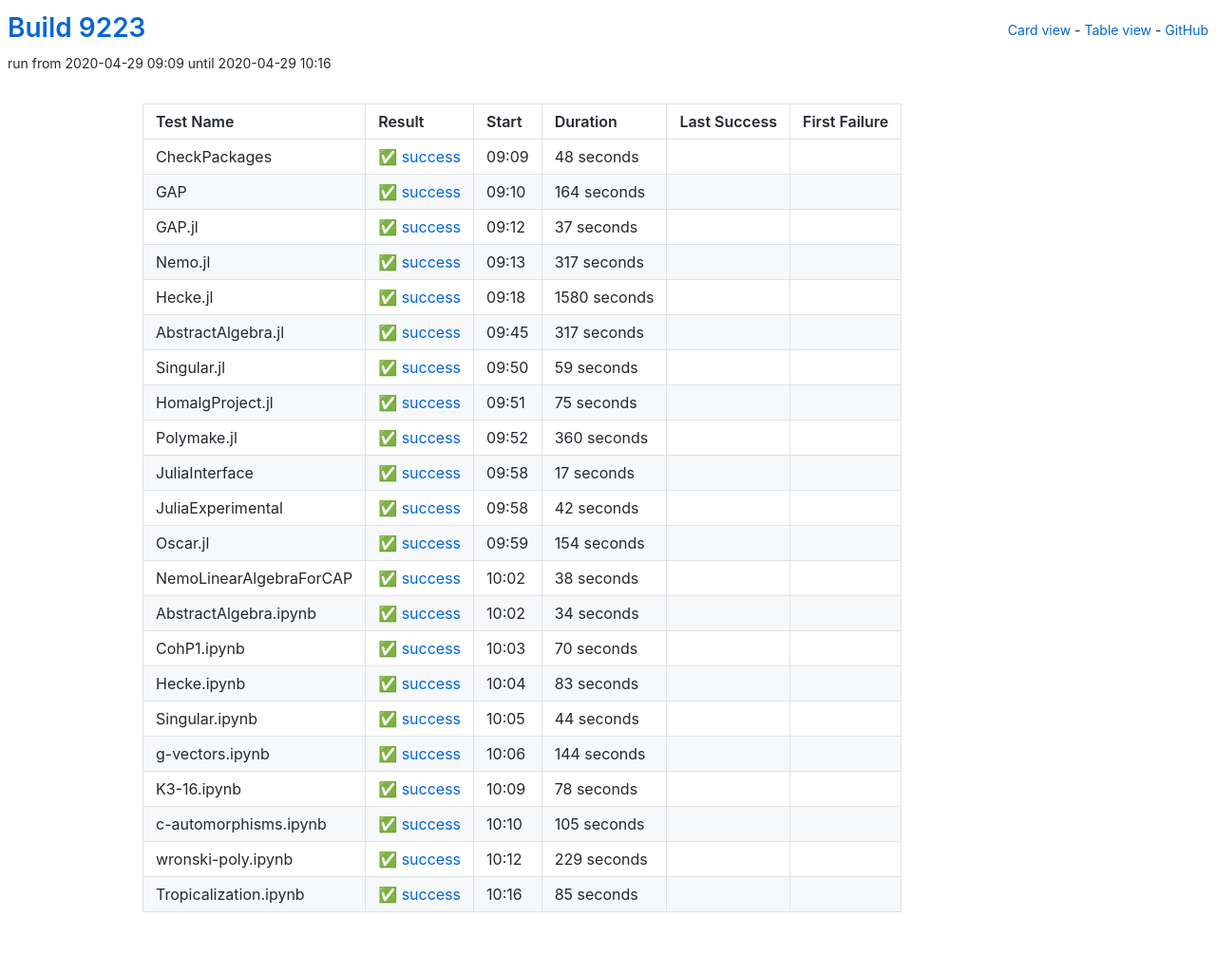
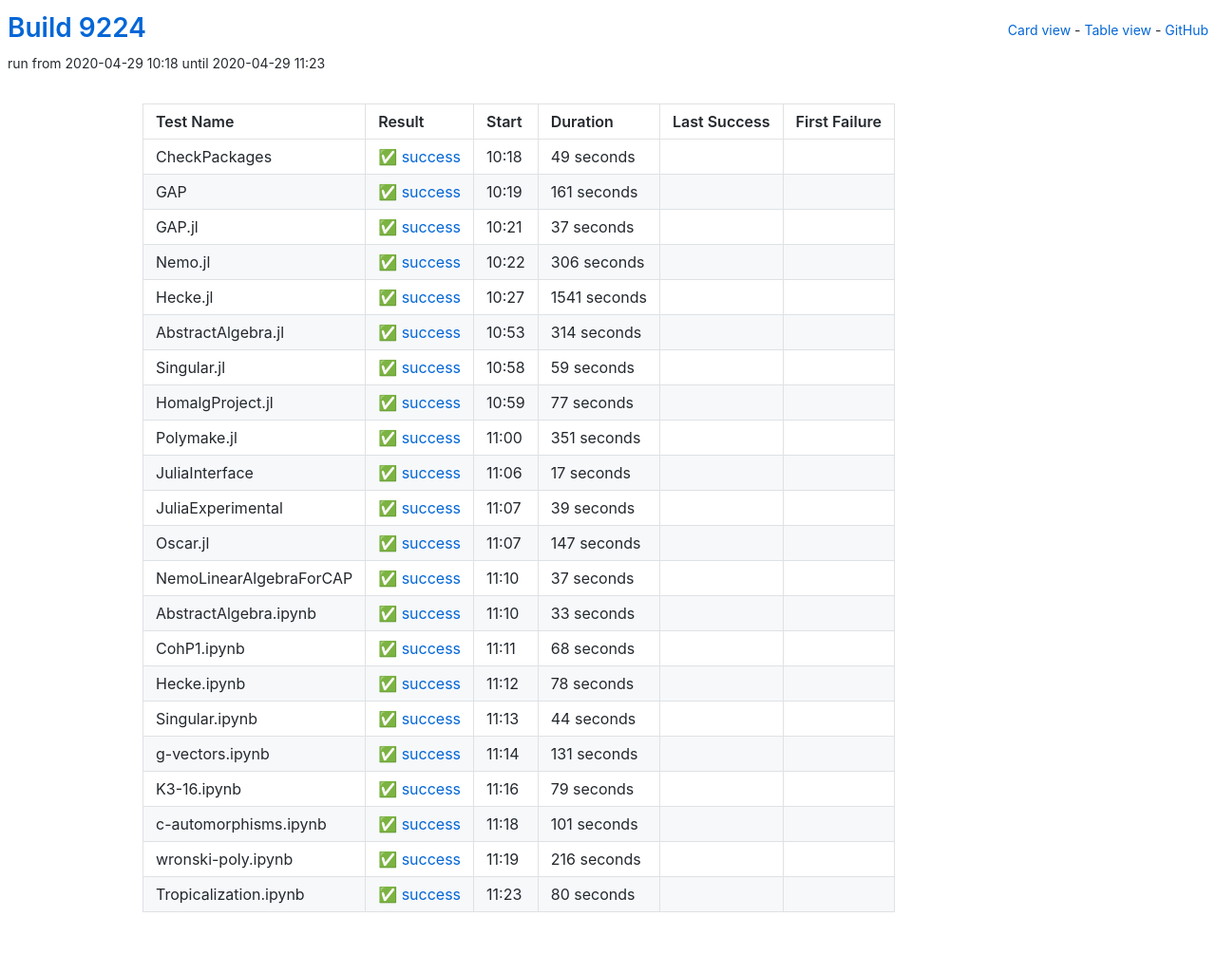
Before and after one commit to oscar-system/oscar-ci-status, a Jekyll site: the page built from table.html, in a window 1280 px wide. Shown: the whole page at 95% size. Built offline with Jekyll 4.4.1, drawn with Linux system fonts in a browser that asks for light colours.

Commit message:
Build 9224

```diff
--- a/_data/ci.yml
+++ b/_data/ci.yml
@@ -1,27 +1,27 @@
-build: 9223
-build_url: https://oscarci.mathematik.uni-kl.de/job/oscar/9223/
+build: 9224
+build_url: https://oscarci.mathematik.uni-kl.de/job/oscar/9224/
 job: oscar
 tests:
-- duration: 48
+- duration: 49
   exitcode: 0
   first_failure: false
   first_failure_url: null
   last_success: false
   last_success_url: null
-  log: https://oscarci.mathematik.uni-kl.de/job/oscar/9223/artifact/logs/build-9223/CheckPackages.log
+  log: https://oscarci.mathematik.uni-kl.de/job/oscar/9224/artifact/logs/build-9224/CheckPackages.log
   name: CheckPackages
-  start: 2020-04-29 09:09
+  start: 2020-04-29 10:18
   status: success
   success: true
-- duration: 164
+- duration: 161
   exitcode: 0
   first_failure: false
   first_failure_url: null
   last_success: false
   last_success_url: null
-  log: https://oscarci.mathematik.uni-kl.de/job/oscar/9223/artifact/logs/build-9223/GAP.log
+  log: https://oscarci.mathematik.uni-kl.de/job/oscar/9224/artifact/logs/build-9224/GAP.log
   name: GAP
-  start: 2020-04-29 09:10
+  start: 2020-04-29 10:19
   status: success
   success: true
 - duration: 37
@@ -30,42 +30,42 @@
   first_failure_url: null
   last_success: false
   last_success_url: null
-  log: https://oscarci.mathematik.uni-kl.de/job/oscar/9223/artifact/logs/build-9223/GAP.jl.log
+  log: https://oscarci.mathematik.uni-kl.de/job/oscar/9224/artifact/logs/build-9224/GAP.jl.log
   name: GAP.jl
-  start: 2020-04-29 09:12
+  start: 2020-04-29 10:21
   status: success
   success: true
-- duration: 317
+- duration: 306
   exitcode: 0
   first_failure: false
   first_failure_url: null
   last_success: false
   last_success_url: null
-  log: https://oscarci.mathematik.uni-kl.de/job/oscar/9223/artifact/logs/build-9223/Nemo.jl.log
+  log: https://oscarci.mathematik.uni-kl.de/job/oscar/9224/artifact/logs/build-9224/Nemo.jl.log
   name: Nemo.jl
-  start: 2020-04-29 09:13
+  start: 2020-04-29 10:22
   status: success
   success: true
-- duration: 1580
+- duration: 1541
   exitcode: 0
   first_failure: false
   first_failure_url: null
   last_success: false
   last_success_url: null
-  log: https://oscarci.mathematik.uni-kl.de/job/oscar/9223/artifact/logs/build-9223/Hecke.jl.log
+  log: https://oscarci.mathematik.uni-kl.de/job/oscar/9224/artifact/logs/build-9224/Hecke.jl.log
   name: Hecke.jl
-  start: 2020-04-29 09:18
+  start: 2020-04-29 10:27
   status: success
   success: true
-- duration: 317
+- duration: 314
   exitcode: 0
   first_failure: false
   first_failure_url: null
   last_success: false
   last_success_url: null
-  log: https://oscarci.mathematik.uni-kl.de/job/oscar/9223/artifact/logs/build-9223/AbstractAlgebra.jl.log
+  log: https://oscarci.mathematik.uni-kl.de/job/oscar/9224/artifact/logs/build-9224/AbstractAlgebra.jl.log
   name: AbstractAlgebra.jl
-  start: 2020-04-29 09:45
+  start: 2020-04-29 10:53
   status: success
   success: true
 - duration: 59
@@ -74,31 +74,31 @@
   first_failure_url: null
   last_success: false
   last_success_url: null
-  log: https://oscarci.mathematik.uni-kl.de/job/oscar/9223/artifact/logs/build-9223/Singular.jl.log
+  log: https://oscarci.mathematik.uni-kl.de/job/oscar/9224/artifact/logs/build-9224/Singular.jl.log
   name: Singular.jl
-  start: 2020-04-29 09:50
+  start: 2020-04-29 10:58
   status: success
   success: true
-- duration: 75
+- duration: 77
   exitcode: 0
   first_failure: false
   first_failure_url: null
   last_success: false
   last_success_url: null
-  log: https://oscarci.mathematik.uni-kl.de/job/oscar/9223/artifact/logs/build-9223/HomalgProject.jl.log
+  log: https://oscarci.mathematik.uni-kl.de/job/oscar/9224/artifact/logs/build-9224/HomalgProject.jl.log
   name: HomalgProject.jl
-  start: 2020-04-29 09:51
+  start: 2020-04-29 10:59
   status: success
   success: true
-- duration: 360
+- duration: 351
   exitcode: 0
   first_failure: false
   first_failure_url: null
   last_success: false
   last_success_url: null
-  log: https://oscarci.mathematik.uni-kl.de/job/oscar/9223/artifact/logs/build-9223/Polymake.jl.log
+  log: https://oscarci.mathematik.uni-kl.de/job/oscar/9224/artifact/logs/build-9224/Polymake.jl.log
   name: Polymake.jl
-  start: 2020-04-29 09:52
+  start: 2020-04-29 11:00
   status: success
   success: true
 - duration: 17
@@ -107,75 +107,75 @@
   first_failure_url: null
   last_success: false
   last_success_url: null
-  log: https://oscarci.mathematik.uni-kl.de/job/oscar/9223/artifact/logs/build-9223/JuliaInterface.log
+  log: https://oscarci.mathematik.uni-kl.de/job/oscar/9224/artifact/logs/build-9224/JuliaInterface.log
   name: JuliaInterface
-  start: 2020-04-29 09:58
+  start: 2020-04-29 11:06
   status: success
   success: true
-- duration: 42
+- duration: 39
   exitcode: 0
   first_failure: false
   first_failure_url: null
   last_success: false
   last_success_url: null
-  log: https://oscarci.mathematik.uni-kl.de/job/oscar/9223/artifact/logs/build-9223/JuliaExperimental.log
+  log: https://oscarci.mathematik.uni-kl.de/job/oscar/9224/artifact/logs/build-9224/JuliaExperimental.log
   name: JuliaExperimental
-  start: 2020-04-29 09:58
+  start: 2020-04-29 11:07
   status: success
   success: true
-- duration: 154
+- duration: 147
   exitcode: 0
   first_failure: false
   first_failure_url: null
   last_success: false
   last_success_url: null
-  log: https://oscarci.mathematik.uni-kl.de/job/oscar/9223/artifact/logs/build-9223/Oscar.jl.log
+  log: https://oscarci.mathematik.uni-kl.de/job/oscar/9224/artifact/logs/build-9224/Oscar.jl.log
   name: Oscar.jl
-  start: 2020-04-29 09:59
+  start: 2020-04-29 11:07
   status: success
   success: true
-- duration: 38
+- duration: 37
   exitcode: 0
   first_failure: false
   first_failure_url: null
   last_success: false
   last_success_url: null
-  log: https://oscarci.mathematik.uni-kl.de/job/oscar/9223/artifact/logs/build-9223/NemoLinearAlgebraForCAP.log
+  log: https://oscarci.mathematik.uni-kl.de/job/oscar/9224/artifact/logs/build-9224/NemoLinearAlgebraForCAP.log
   name: NemoLinearAlgebraForCAP
-  start: 2020-04-29 10:02
+  start: 2020-04-29 11:10
   status: success
   success: true
-- duration: 34
+- duration: 33
   exitcode: 0
   first_failure: false
   first_failure_url: null
   last_success: false
   last_success_url: null
-  log: https://oscarci.mathematik.uni-kl.de/job/oscar/9223/artifact/logs/build-9223/AbstractAlgebra.ipynb.log
+  log: https://oscarci.mathematik.uni-kl.de/job/oscar/9224/artifact/logs/build-9224/AbstractAlgebra.ipynb.log
   name: AbstractAlgebra.ipynb
-  start: 2020-04-29 10:02
+  start: 2020-04-29 11:10
   status: success
   success: true
-- duration: 70
+- duration: 68
   exitcode: 0
   first_failure: false
   first_failure_url: null
   last_success: false
   last_success_url: null
-  log: https://oscarci.mathematik.uni-kl.de/job/oscar/9223/artifact/logs/build-9223/CohP1.ipynb.log
+  log: https://oscarci.mathematik.uni-kl.de/job/oscar/9224/artifact/logs/build-9224/CohP1.ipynb.log
   name: CohP1.ipynb
-  start: 2020-04-29 10:03
+  start: 2020-04-29 11:11
   status: success
   success: true
-- duration: 83
+- duration: 78
   exitcode: 0
   first_failure: false
   first_failure_url: null
   last_success: false
   last_success_url: null
-  log: https://oscarci.mathematik.uni-kl.de/job/oscar/9223/artifact/logs/build-9223/Hecke.ipynb.log
+  log: https://oscarci.mathematik.uni-kl.de/job/oscar/9224/artifact/logs/build-9224/Hecke.ipynb.log
   name: Hecke.ipynb
-  start: 2020-04-29 10:04
+  start: 2020-04-29 11:12
   status: success
   success: true
 - duration: 44
@@ -184,63 +184,63 @@
   first_failure_url: null
   last_success: false
   last_success_url: null
-  log: https://oscarci.mathematik.uni-kl.de/job/oscar/9223/artifact/logs/build-9223/Singular.ipynb.log
+  log: https://oscarci.mathematik.uni-kl.de/job/oscar/9224/artifact/logs/build-9224/Singular.ipynb.log
   name: Singular.ipynb
-  start: 2020-04-29 10:05
+  start: 2020-04-29 11:13
   status: success
   success: true
-- duration: 144
+- duration: 131
   exitcode: 0
   first_failure: false
   first_failure_url: null
   last_success: false
   last_success_url: null
-  log: https://oscarci.mathematik.uni-kl.de/job/oscar/9223/artifact/logs/build-9223/g-vectors.ipynb.log
+  log: https://oscarci.mathematik.uni-kl.de/job/oscar/9224/artifact/logs/build-9224/g-vectors.ipynb.log
   name: g-vectors.ipynb
-  start: 2020-04-29 10:06
+  start: 2020-04-29 11:14
   status: success
   success: true
-- duration: 78
+- duration: 79
   exitcode: 0
   first_failure: false
   first_failure_url: null
   last_success: false
   last_success_url: null
-  log: https://oscarci.mathematik.uni-kl.de/job/oscar/9223/artifact/logs/build-9223/K3-16.ipynb.log
+  log: https://oscarci.mathematik.uni-kl.de/job/oscar/9224/artifact/logs/build-9224/K3-16.ipynb.log
   name: K3-16.ipynb
-  start: 2020-04-29 10:09
+  start: 2020-04-29 11:16
   status: success
   success: true
-- duration: 105
+- duration: 101
   exitcode: 0
   first_failure: false
   first_failure_url: null
   last_success: false
   last_success_url: null
-  log: https://oscarci.mathematik.uni-kl.de/job/oscar/9223/artifact/logs/build-9223/c-automorphisms.ipynb.log
+  log: https://oscarci.mathematik.uni-kl.de/job/oscar/9224/artifact/logs/build-9224/c-automorphisms.ipynb.log
   name: c-automorphisms.ipynb
-  start: 2020-04-29 10:10
+  start: 2020-04-29 11:18
   status: success
   success: true
-- duration: 229
+- duration: 216
   exitcode: 0
   first_failure: false
   first_failure_url: null
   last_success: false
   last_success_url: null
-  log: https://oscarci.mathematik.uni-kl.de/job/oscar/9223/artifact/logs/build-9223/wronski-poly.ipynb.log
+  log: https://oscarci.mathematik.uni-kl.de/job/oscar/9224/artifact/logs/build-9224/wronski-poly.ipynb.log
   name: wronski-poly.ipynb
-  start: 2020-04-29 10:12
+  start: 2020-04-29 11:19
   status: success
   success: true
-- duration: 85
+- duration: 80
   exitcode: 0
   first_failure: false
   first_failure_url: null
   last_success: false
   last_success_url: null
-  log: https://oscarci.mathematik.uni-kl.de/job/oscar/9223/artifact/logs/build-9223/Tropicalization.ipynb.log
+  log: https://oscarci.mathematik.uni-kl.de/job/oscar/9224/artifact/logs/build-9224/Tropicalization.ipynb.log
   name: Tropicalization.ipynb
-  start: 2020-04-29 10:16
+  start: 2020-04-29 11:23
   status: success
   success: true
```
Also changed, not shown: README.md.
